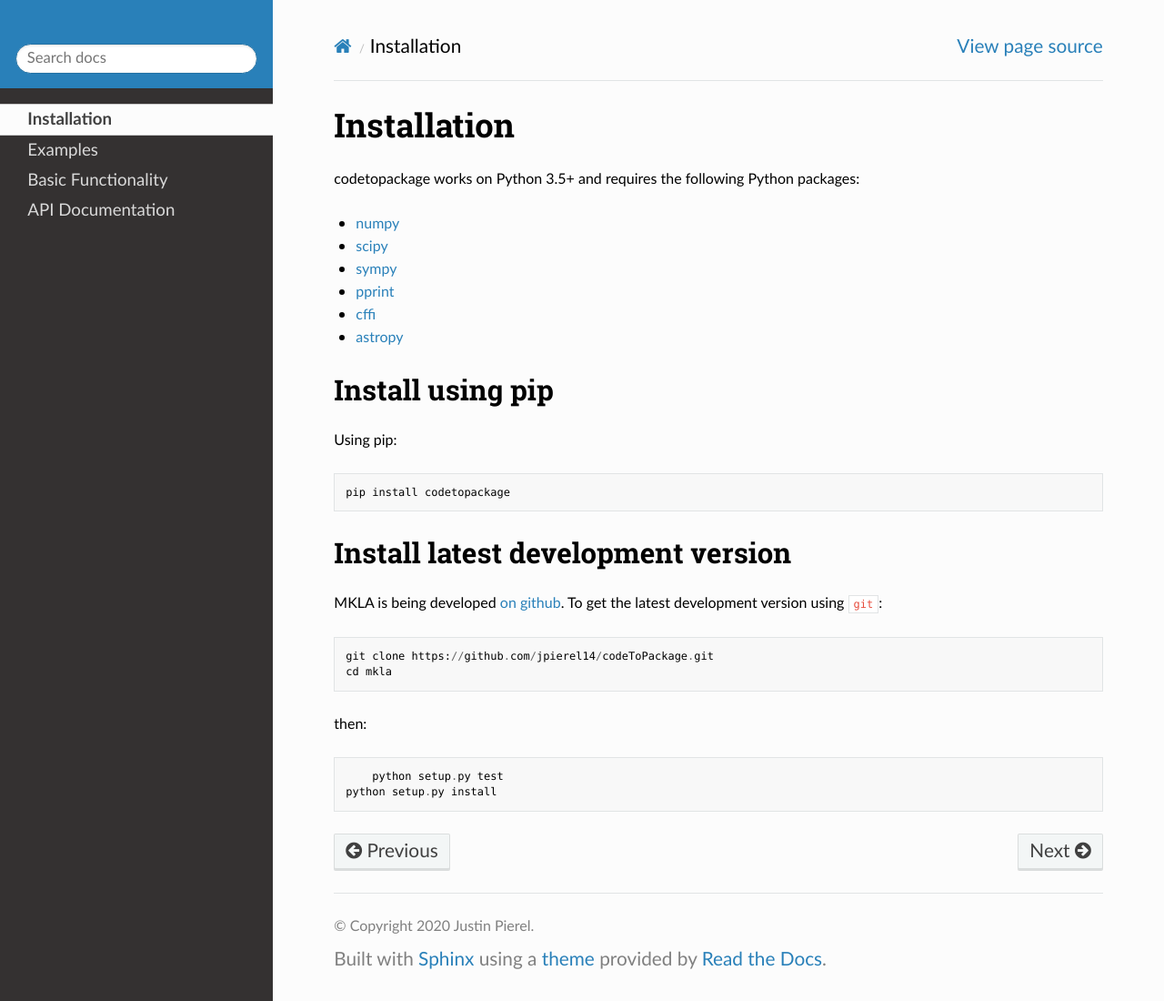
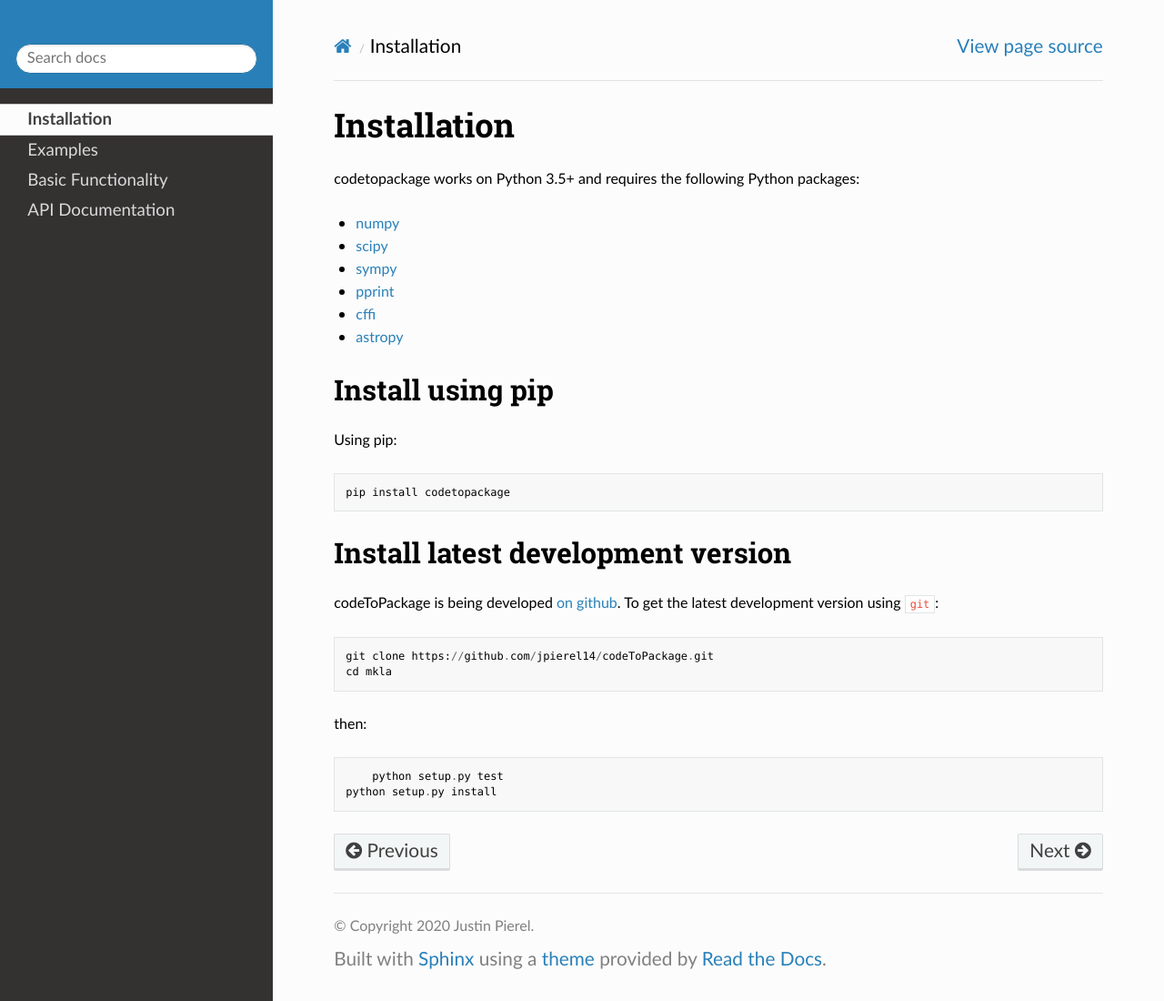
Before and after one commit to jpierel14/codeToPackage, a Sphinx documentation site: the page built from Docs/source/install.rst, in a window 1280 px wide and 1100 px high. Shown: the whole window at 91% size. Built offline with Sphinx 7.4.7 and the Read the Docs theme 2.0.0, drawn with Linux system fonts in a browser that asks for light colours; pages that are not in the unit, such as notebooks, are missing from menus.

Commit message:
fixed install docs

```diff
--- a/Docs/source/install.rst
+++ b/Docs/source/install.rst
@@ -25,7 +25,7 @@ Using pip::
 Install latest development version
 ==================================
 
-MKLA is being developed `on github
+codeToPackage is being developed `on github
 <https://github.com/codetopackage>`_. To get the latest development
 version using ``git``::
 
--- a/codetopackage/default/docs/source/install.rst
+++ b/codetopackage/default/docs/source/install.rst
@@ -20,7 +20,7 @@ Using pip::
 Install latest development version
 ==================================
 
-MKLA is being developed `on github
+PACKAGE_NAME is being developed `on github
 <https://github.com/PACKAGE_NAME>`_. To get the latest development
 version using ``git``::
 
```
